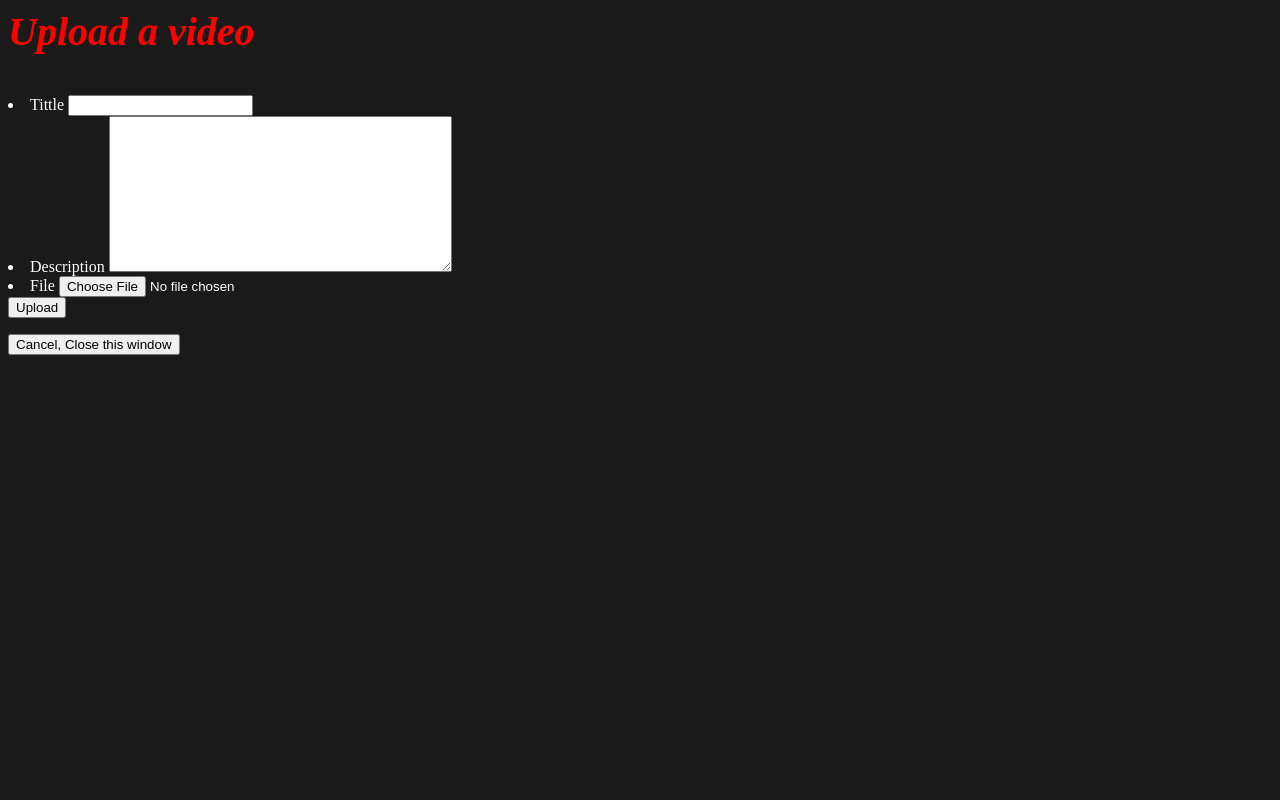
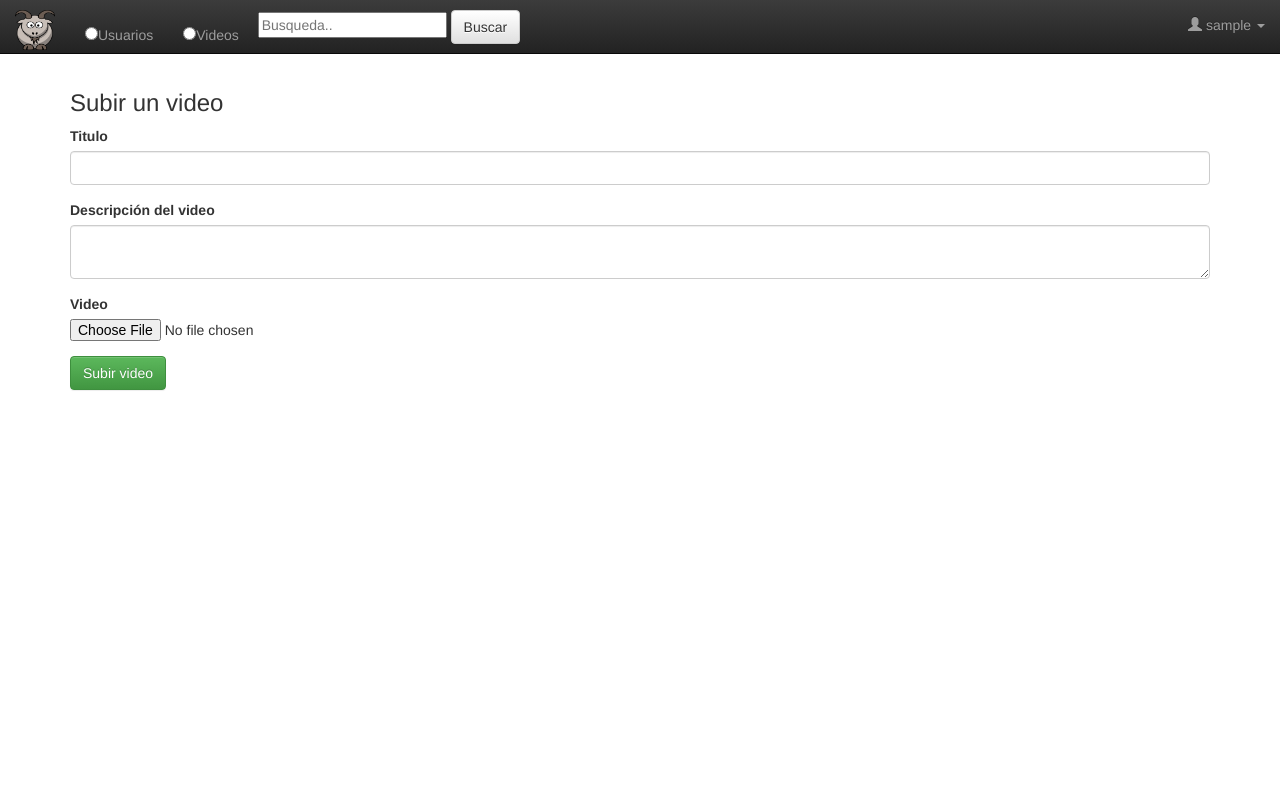
Before and after one commit to ingsoft-famaf/los-borbotones, a Django app: page /video/upload/ in a window 1280 px wide. Run offline with Django 3.2, Linux system fonts and the light colour scheme; the visitor is signed in with stand-in values (Sample User, id 1); some libraries are stand-ins or nearby versions.

Commit message:
- Cambio view upload por class-based view "CreateView" - Modifico template upload, agrego bootstrap. - Unifico idioma. - Modifico errores template delete_video

```diff
--- a/video_chat/video_chat/templates/video_chat/base.html
+++ b/video_chat/video_chat/templates/video_chat/base.html
@@ -58,7 +58,7 @@
 
 <body>
 {% block body %}
-  <div class="content container">
+  <div class="container">
     {% block content %}
     {% endblock content %}
   </div>
--- a/video_chat/videos/forms.py
+++ b/video_chat/videos/forms.py
@@ -3,12 +3,17 @@ from django import forms
 from .models import Video
 
 
-class VideoForm(forms.ModelForm):
+class UploadForm(forms.ModelForm):
+    def __init__(self, *args, **kwargs):
+        super(UploadForm, self).__init__(*args, **kwargs)
+        self.fields['title'].widget.attrs = {
+            'class': 'form-control'
+        }
+        self.fields['description'].widget.attrs = {
+            'class': 'form-control'
+        }
+
+
     class Meta:
         model = Video
         fields = ('title','description', 'file', )
-
-	class Media:
-		css = {
-			'all': ('style.css',)
-		}
--- a/video_chat/videos/static/videos/style.css
+++ /dev/null
@@ -1,34 +0,0 @@
-p {
-    color: #ffffff;
-}
-
-h3.video_title {
-    text-align:center;
-    color: #ffffff;
-    font-size: 40px;
-    font-style: italic;
-}
-
-video {
-    background-color: black;
-}
-
-div.video_section{
-    margin:0 auto;
-    width: 50%;
-}
-
-body {
-    background-color: #1a1a1a;
-}
-
-li.contact {
-    color: white;
-}
-
-h3.tittle {
-    text-align:left;
-    color: red;
-    font-size: 40px;
-    font-style: italic;
-}
--- a/video_chat/videos/templates/videos/upload.html
+++ b/video_chat/videos/templates/videos/upload.html
@@ -1,16 +1,24 @@
+
+{% extends 'video_chat/base.html' %}
 {% load static %}
 
+
 {% block content %}
-	<link rel="stylesheet" type="text/css" href="{% static "videos/style.css" %}" />
-	<h3 class="tittle">Upload a video</h3>
-    <form method="post" enctype="multipart/form-data">
-		{% csrf_token %}
-
-        <li id="tittle" class="contact">Tittle {{ form.title }}</li>
-        <li id="description" class="contact">Description {{ form.description }}</li>
-         <li id="file" class="contact">File {{ form.file }}</li>
-        <button type="submit" >Upload</button>
-    </form>
-    <a onclick="self.close()">
-	<input type="button" value="Cancel, Close this window" onclick="self.close()">
+  <h3 class="title">Subir un video</h3>
+  <form method="post" enctype="multipart/form-data">
+    {% csrf_token %}
+    <div class="form-group">
+      <label for="id_title">Titulo</label>
+      {{form.title}}
+    </div>
+    <div class="form-group">
+      <label for="id_description">Descripción del video</label>
+      {{form.description}}
+    </div>
+    <div class="form-group">
+      <label for="id_file">Video</label>
+      {{form.file}}
+    </div>
+    <button type="submit" class="btn btn-success">Subir video</button>
+  </form>
 {% endblock %}
--- a/video_chat/videos/urls.py
+++ b/video_chat/videos/urls.py
@@ -7,6 +7,6 @@ app_name = 'videos'
 urlpatterns = [
     url(r'^search/$', views.SearchVideo.as_view(), name='search'),
     url(r'^play/(?P<pk>\d+)/$', views.Play.as_view(), name='play'), #TODO
-    url(r'^upload/$', views.Upload, name='upload'),
+    url(r'^upload/$', views.Upload.as_view(), name='upload'),
 	url(r'^(?P<pk>\d+)/delete/$', views.Delete.as_view(), name='delete'),
 ] +static(settings.MEDIA_URL, document_root=settings.MEDIA_ROOT)
--- a/video_chat/videos/views.py
+++ b/video_chat/videos/views.py
@@ -7,7 +7,7 @@ from django.http import HttpResponseRedirect, HttpResponse, Http404
 from django.urls import reverse
 
 from .models import Video
-from .forms import VideoForm
+from .forms import UploadForm
 
 # Create your views here.
 class SearchVideo(LoginRequiredMixin, generic.ListView):
@@ -29,20 +29,18 @@ class Play(LoginRequiredMixin, generic.DetailView):
     # TODO ultimo video visto
 
 
-@login_required()
-def Upload(request):
-    if request.method == 'POST':
-        form = VideoForm(request.POST, request.FILES)
-        if form.is_valid():
-            video = form.save(commit=False)
-            video.autor = request.user
-            video.save()
-            return HttpResponse('<script type="text/javascript">window.close();</script>')
-    else:
-        form = VideoForm()
-    return render(request, 'videos/upload.html', {
-        'form': form
-    })
+class Upload(LoginRequiredMixin, generic.CreateView):
+    model = Video
+    form_class = UploadForm
+    template_name = 'videos/upload.html'
+
+    def get_success_url(self):
+        return reverse('profile', args = [self.request.user.id])
+
+    def form_valid(self, form):
+        form.instance.autor = self.request.user
+        return super(Upload, self).form_valid(form)
+
 
 
 class Delete(LoginRequiredMixin, generic.DeleteView):
```
Also changed, not shown: video_chat/videos/templates/videos/delete_video.html (+3 -4 lines).
